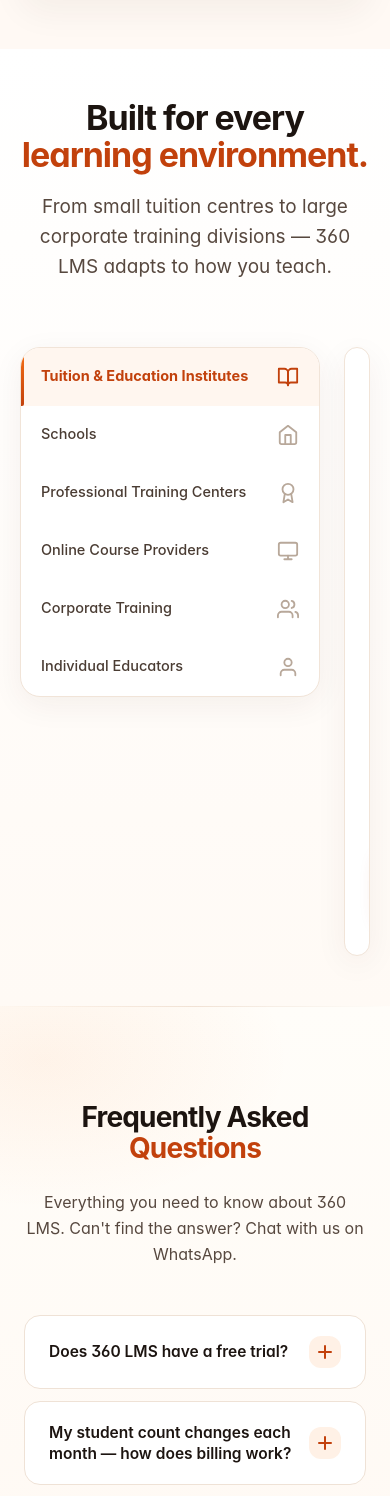
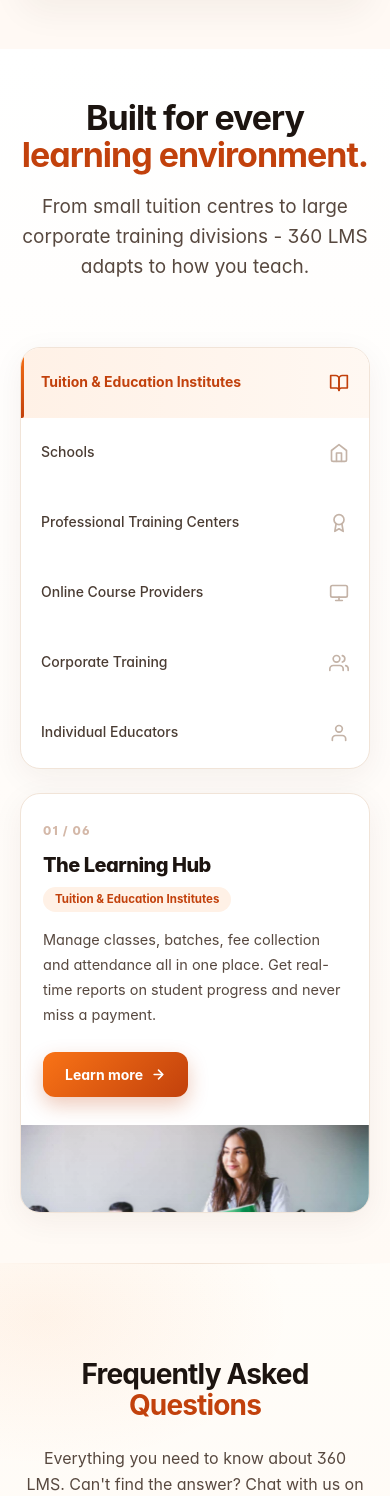
Before and after one commit to Vishmidulanjalee/360LMS, a React (Vite) app: page / in a window 390 px wide. Shown: the part 9078-10574 px from the top of the page. Built offline with nearby package versions, Linux system fonts and the light colour scheme; a web font is replaced by a local one.

Commit message:
added some animation and fix some bugs in solution section

```diff
--- a/src/components/Solutions.jsx
+++ b/src/components/Solutions.jsx
@@ -1,4 +1,4 @@
-import { useEffect, useRef, useState } from 'react'
+import { useEffect, useRef, useState, useCallback } from 'react'
 
 /* ── JPG assets only ── */
 import tuitionImg    from '../assets/solutions/tuition.jpg'
@@ -8,6 +8,8 @@ import onlineImg     from '../assets/solutions/online.jpg'
 import corporateImg  from '../assets/solutions/Corporate.jpg'
 import individualImg from '../assets/solutions/Individual educators.jpg'
 
+const PANEL_HEIGHT = 420
+
 const items = [
   {
     img: tuitionImg,
@@ -15,7 +17,7 @@ const items = [
     subtitle: 'The Learning Hub',
     text: 'Manage classes, batches, fee collection and attendance all in one place. Get real-time reports on student progress and never miss a payment.',
     icon: (
-      <svg width="22" height="22" viewBox="0 0 24 24" fill="none" stroke="currentColor" strokeWidth="2" strokeLinecap="round" strokeLinejoin="round">
+      <svg width="20" height="20" viewBox="0 0 24 24" fill="none" stroke="currentColor" strokeWidth="2" strokeLinecap="round" strokeLinejoin="round">
         <path d="M2 3h6a4 4 0 0 1 4 4v14a3 3 0 0 0-3-3H2z"/><path d="M22 3h-6a4 4 0 0 0-4 4v14a3 3 0 0 1 3-3h7z"/>
       </svg>
     ),
@@ -26,7 +28,7 @@ const items = [
     subtitle: 'The Campus Command',
     text: 'Connect students, staff and parents on one platform. Streamline communication, track attendance and manage academics with ease.',
     icon: (
-      <svg width="22" height="22" viewBox="0 0 24 24" fill="none" stroke="currentColor" strokeWidth="2" strokeLinecap="round" strokeLinejoin="round">
+      <svg width="20" height="20" viewBox="0 0 24 24" fill="none" stroke="currentColor" strokeWidth="2" strokeLinecap="round" strokeLinejoin="round">
         <path d="M3 9l9-7 9 7v11a2 2 0 0 1-2 2H5a2 2 0 0 1-2-2z"/><polyline points="9 22 9 12 15 12 15 22"/>
       </svg>
     ),
@@ -37,7 +39,7 @@ const items = [
     subtitle: 'The Skills Accelerator',
     text: 'Design programs, manage cohorts and issue certifications. Track learner progress and deliver high-impact professional development.',
     icon: (
-      <svg width="22" height="22" viewBox="0 0 24 24" fill="none" stroke="currentColor" strokeWidth="2" strokeLinecap="round" strokeLinejoin="round">
+      <svg width="20" height="20" viewBox="0 0 24 24" fill="none" stroke="currentColor" strokeWidth="2" strokeLinecap="round" strokeLinejoin="round">
         <circle cx="12" cy="8" r="6"/><path d="M15.477 12.89L17 22l-5-3-5 3 1.523-9.11"/>
       </svg>
     ),
@@ -48,7 +50,7 @@ const items = [
     subtitle: 'The Digital Classroom',
     text: 'Sell and deliver courses online with a built-in store, video support and automated enrolments. Monetise your knowledge effortlessly.',
     icon: (
-      <svg width="22" height="22" viewBox="0 0 24 24" fill="none" stroke="currentColor" strokeWidth="2" strokeLinecap="round" strokeLinejoin="round">
+      <svg width="20" height="20" viewBox="0 0 24 24" fill="none" stroke="currentColor" strokeWidth="2" strokeLinecap="round" strokeLinejoin="round">
         <rect x="2" y="3" width="20" height="14" rx="2"/><path d="M8 21h8M12 17v4"/>
       </svg>
     ),
@@ -59,7 +61,7 @@ const items = [
     subtitle: 'The Workforce Upskiller',
     text: 'Upskill entire teams with tracked learning paths and compliance modules. Measure ROI and keep your organisation ahead of the curve.',
     icon: (
-      <svg width="22" height="22" viewBox="0 0 24 24" fill="none" stroke="currentColor" strokeWidth="2" strokeLinecap="round" strokeLinejoin="round">
+      <svg width="20" height="20" viewBox="0 0 24 24" fill="none" stroke="currentColor" strokeWidth="2" strokeLinecap="round" strokeLinejoin="round">
         <path d="M17 21v-2a4 4 0 0 0-4-4H5a4 4 0 0 0-4 4v2"/><circle cx="9" cy="7" r="4"/><path d="M23 21v-2a4 4 0 0 0-3-3.87M16 3.13a4 4 0 0 1 0 7.75"/>
       </svg>
     ),
@@ -70,14 +72,14 @@ const items = [
     subtitle: 'The Solo Teacher',
     text: 'Run your own classes your way — set your schedule, collect fees and manage students without the overhead of a full institution.',
     icon: (
-      <svg width="22" height="22" viewBox="0 0 24 24" fill="none" stroke="currentColor" strokeWidth="2" strokeLinecap="round" strokeLinejoin="round">
+      <svg width="20" height="20" viewBox="0 0 24 24" fill="none" stroke="currentColor" strokeWidth="2" strokeLinecap="round" strokeLinejoin="round">
         <path d="M20 21v-2a4 4 0 0 0-4-4H8a4 4 0 0 0-4 4v2"/><circle cx="12" cy="7" r="4"/>
       </svg>
     ),
   },
 ]
 
-function useInView(threshold = 0.12) {
+function useInView(threshold = 0.1) {
   const ref = useRef(null)
   const [inView, setInView] = useState(false)
   useEffect(() => {
@@ -93,103 +95,204 @@ function useInView(threshold = 0.12) {
   return [ref, inView]
 }
 
+/* Spinner SVG */
+function Spinner() {
+  return (
+    <svg
+      width="16" height="16" viewBox="0 0 24 24"
+      fill="none" stroke="currentColor" strokeWidth="2.5"
+      strokeLinecap="round"
+      style={{ animation: 'solSpin .7s linear infinite', display: 'block' }}
+    >
+      <path d="M21 12a9 9 0 1 1-18 0 9 9 0 0 1 18 0" opacity=".25"/>
+      <path d="M12 3a9 9 0 0 1 9 9"/>
+    </svg>
+  )
+}
+
 export default function Solutions() {
-  const [ref, inView] = useInView()
-  const [active, setActive] = useState(0)
+  const [sectionRef, inView] = useInView()
+  const [active, setActive]       = useState(0)
   const [imgLoaded, setImgLoaded] = useState(false)
-  const prev = useRef(0)
+  const [contentIn, setContentIn] = useState(true)   // content slide-in state
+  const [btnLoading, setBtnLoading] = useState(false) // button spinner
+  const [hoveredTab, setHoveredTab] = useState(null)
 
-  /* reset imgLoaded on tab switch for fade effect */
-  const handleSelect = (i) => {
+  /* Switch tab with content exit → swap → enter animation */
+  const handleSelect = useCallback((i) => {
     if (i === active) return
-    prev.current = active
+    setContentIn(false)       // slide out
     setImgLoaded(false)
+    setTimeout(() => {
       setActive(i)
+      setContentIn(true)      // slide in new content
+    }, 220)
+  }, [active])
+
+  /* Button loading mock */
+  const handleLearnMore = () => {
+    if (btnLoading) return
+    setBtnLoading(true)
+    setTimeout(() => setBtnLoading(false), 1800)
   }
 
   const item = items[active]
 
   return (
-    <section id="solutions" className="sec" ref={ref}
-      style={{ background: 'linear-gradient(180deg,#fff 0%,#fffaf5 100%)' }}>
+    <section
+      id="solutions"
+      className="sec"
+      ref={sectionRef}
+      style={{ background: 'linear-gradient(180deg,#fff 0%,#fffaf5 100%)' }}
+    >
+      {/* keyframes injected once */}
+      <style>{`
+        @keyframes solSpin   { to { transform: rotate(360deg); } }
+        @keyframes solSlideIn {
+          from { opacity: 0; transform: translateY(18px); }
+          to   { opacity: 1; transform: translateY(0); }
+        }
+        @keyframes solFadeImg {
+          from { opacity: 0; transform: scale(1.04); }
+          to   { opacity: 1; transform: scale(1); }
+        }
+        .sol-tab-btn:hover .sol-tab-bg { opacity: 1 !important; }
+        .sol-tab-btn:hover .sol-tab-label { color: #C2410C !important; }
+        .sol-tab-btn:hover .sol-tab-icon  { color: #C2410C !important; }
+
+        @media (max-width: 900px) {
+          .sol-two-col  { grid-template-columns: 1fr !important; }
+          .sol-panel    { grid-template-columns: 1fr !important; }
+          .sol-img-side { border-radius: 0 0 20px 20px !important; min-height: 240px !important; }
+          .sol-panel    { min-height: unset !important; }
+        }
+        @media (max-width: 580px) {
+          .sol-text-side { padding: 28px 22px !important; }
+        }
+      `}</style>
+
       <div className="wrap">
 
-        {/* ── Heading ── */}
-        <div className={`sec-head transition-all duration-700 ease-out
-          ${inView ? 'opacity-100 translate-y-0' : 'opacity-0 translate-y-8'}`}>
-          <h2>Built for every <span style={{ color: '#C2410C' }}>learning environment.</span></h2>
-          <p>From small tuition centres to large corporate training divisions — 360 LMS adapts to how you teach.</p>
+        {/* ── Heading – scroll-in ── */}
+        <div
+          className="sec-head"
+          style={{
+            opacity:   inView ? 1 : 0,
+            transform: inView ? 'translateY(0)' : 'translateY(28px)',
+            transition: 'opacity .7s ease, transform .7s ease',
+          }}
+        >
+          <h2>
+            Built for every{' '}
+            <span style={{ color: '#C2410C' }}>learning environment.</span>
+          </h2>
+          <p>From small tuition centres to large corporate training divisions - 360 LMS adapts to how you teach.</p>
         </div>
 
-        {/* ── Two-column layout ── */}
+        {/* ── Two-column layout – scroll-in ── */}
         <div
-          className={`transition-all duration-700 ease-out ${inView ? 'opacity-100 translate-y-0' : 'opacity-0 translate-y-10'}`}
+          className="sol-two-col"
           style={{
             display: 'grid',
             gridTemplateColumns: '300px 1fr',
             gap: '24px',
-            alignItems: 'start',
-            transitionDelay: '150ms',
+            alignItems: 'stretch',
+            opacity:   inView ? 1 : 0,
+            transform: inView ? 'translateY(0)' : 'translateY(36px)',
+            transition: 'opacity .75s ease .18s, transform .75s ease .18s',
           }}
         >
-          {/* ── LEFT: tab list ── */}
+
+          {/* ══ LEFT: sidebar tabs ══ */}
           <div style={{
             background: '#fff',
             border: '1px solid #F1E4D8',
             borderRadius: '20px',
             overflow: 'hidden',
             boxShadow: '0 8px 32px rgba(60,30,10,.06)',
+            display: 'flex',
+            flexDirection: 'column',
           }}>
             {items.map(({ title, icon }, i) => {
-              const isActive = i === active
+              const isActive  = i === active
+              const isHovered = hoveredTab === i
+
               return (
                 <button
                   key={title}
+                  className="sol-tab-btn"
                   onClick={() => handleSelect(i)}
+                  onMouseEnter={() => setHoveredTab(i)}
+                  onMouseLeave={() => setHoveredTab(null)}
                   style={{
+                    flex: 1,
                     width: '100%',
                     display: 'flex',
                     alignItems: 'center',
                     justifyContent: 'space-between',
                     gap: '12px',
-                    padding: '18px 20px',
+                    padding: '0 20px',
                     borderBottom: i < items.length - 1 ? '1px solid #F5ECE4' : 'none',
-                    background: isActive ? '#FFF6EF' : 'transparent',
+                    background: 'transparent',
                     cursor: 'pointer',
                     border: 'none',
                     borderBottom: i < items.length - 1 ? '1px solid #F5ECE4' : 'none',
                     textAlign: 'left',
-                    transition: 'background .2s',
                     position: 'relative',
+                    transition: 'background .18s',
+                    minHeight: `${PANEL_HEIGHT / items.length}px`,
                   }}
                 >
-                  {/* active left accent bar */}
-                  {isActive && (
+                  {/* Hover / active fill */}
+                  <span
+                    className="sol-tab-bg"
+                    style={{
+                      position: 'absolute',
+                      inset: 0,
+                      background: isActive
+                        ? 'linear-gradient(90deg,#FFF1E6,#FFF8F2)'
+                        : 'linear-gradient(90deg,#FFF8F4,#FFFCFA)',
+                      opacity: isActive ? 1 : (isHovered ? 1 : 0),
+                      transition: 'opacity .18s',
+                      pointerEvents: 'none',
+                    }}
+                  />
+
+                  {/* Active left accent bar */}
                   <span style={{
                     position: 'absolute',
                     left: 0, top: 0, bottom: 0,
-                      width: '3px',
+                    width: isActive ? '3px' : '0px',
                     background: 'linear-gradient(180deg,#F97316,#C2410C)',
                     borderRadius: '0 2px 2px 0',
+                    transition: 'width .2s ease',
                   }} />
-                  )}
 
-                  <span style={{
-                    fontSize: '14.5px',
+                  <span
+                    className="sol-tab-label"
+                    style={{
+                      fontSize: '14px',
                       fontWeight: isActive ? 700 : 500,
                       color: isActive ? '#C2410C' : '#4A3C33',
                       fontFamily: "'SF Pro Display','Satoshi',sans-serif",
-                    lineHeight: 1.3,
+                      lineHeight: 1.35,
                       flex: 1,
-                  }}>
+                      position: 'relative',
+                      transition: 'color .18s, font-weight .1s',
+                    }}
+                  >
                     {title}
                   </span>
 
-                  <span style={{
-                    color: isActive ? '#C2410C' : '#B8A89A',
+                  <span
+                    className="sol-tab-icon"
+                    style={{
+                      color: isActive || isHovered ? '#C2410C' : '#C4B3A7',
                       flexShrink: 0,
-                    transition: 'color .2s',
-                  }}>
+                      position: 'relative',
+                      transition: 'color .18s',
+                    }}
+                  >
                     {icon}
                   </span>
                 </button>
@@ -197,8 +300,10 @@ export default function Solutions() {
             })}
           </div>
 
-          {/* ── RIGHT: content panel ── */}
-          <div style={{
+          {/* ══ RIGHT: content panel ══ */}
+          <div
+            className="sol-panel"
+            style={{
               background: '#fff',
               border: '1px solid #F1E4D8',
               borderRadius: '20px',
@@ -206,28 +311,38 @@ export default function Solutions() {
               boxShadow: '0 8px 32px rgba(60,30,10,.06)',
               display: 'grid',
               gridTemplateColumns: '1fr 1fr',
-            minHeight: '360px',
-          }}>
+              height: `${PANEL_HEIGHT}px`,
+            }}
+          >
             {/* Text side */}
-            <div style={{
+            <div
+              className="sol-text-side"
+              style={{
                 padding: '40px 36px',
                 display: 'flex',
                 flexDirection: 'column',
                 justifyContent: 'center',
+                animation: contentIn ? 'solSlideIn .32s cubic-bezier(.22,.68,0,1.2) both' : 'none',
+                opacity: contentIn ? undefined : 0,
+              }}
+              key={`text-${active}`}
+            >
+              {/* Number */}
+              <span style={{
+                fontSize: '12px',
+                fontWeight: 800,
+                color: '#D4B8A8',
+                letterSpacing: '.1em',
+                fontFamily: "'SF Pro Display','Satoshi',sans-serif",
+                marginBottom: '14px',
+                textTransform: 'uppercase',
               }}>
-              <span style={{
-                fontSize: '13px',
-                fontWeight: 700,
-                color: '#B8A89A',
-                letterSpacing: '.04em',
-                fontFamily: "'SF Pro Display','Satoshi',sans-serif",
-                marginBottom: '16px',
-              }}>
-                {String(active + 1).padStart(2, '0')}
+                {String(active + 1).padStart(2, '0')} / {String(items.length).padStart(2, '0')}
               </span>
 
+              {/* Subtitle / title */}
               <h3 style={{
-                fontSize: 'clamp(22px,2.2vw,28px)',
+                fontSize: 'clamp(20px,2vw,26px)',
                 fontWeight: 800,
                 color: '#1C1410',
                 lineHeight: 1.15,
@@ -238,9 +353,26 @@ export default function Solutions() {
                 {item.subtitle}
               </h3>
 
+              {/* Category label */}
+              <span style={{
+                display: 'inline-block',
+                marginTop: '10px',
+                padding: '4px 12px',
+                borderRadius: '999px',
+                background: '#FFF1E6',
+                color: '#C2410C',
+                fontSize: '11.5px',
+                fontWeight: 700,
+                fontFamily: "'SF Pro Display','Satoshi',sans-serif",
+                width: 'fit-content',
+              }}>
+                {item.title}
+              </span>
+
+              {/* Body text */}
               <p style={{
-                fontSize: '15px',
-                lineHeight: 1.7,
+                fontSize: '14.5px',
+                lineHeight: 1.72,
                 color: '#57483F',
                 marginTop: '16px',
                 fontFamily: "'SF Pro Display','Satoshi',sans-serif",
@@ -248,43 +380,90 @@ export default function Solutions() {
                 {item.text}
               </p>
 
-              <button style={{
-                marginTop: '28px',
+              {/* CTA button */}
+              <button
+                onClick={handleLearnMore}
+                style={{
+                  marginTop: '24px',
                   display: 'inline-flex',
                   alignItems: 'center',
                   gap: '8px',
-                padding: '12px 22px',
+                  padding: btnLoading ? '12px 20px' : '12px 22px',
                   borderRadius: '12px',
-                background: 'linear-gradient(135deg,#F97316,#C2410C)',
+                  background: btnLoading
+                    ? 'linear-gradient(135deg,#E8873A,#A83509)'
+                    : 'linear-gradient(135deg,#F97316,#C2410C)',
                   color: '#fff',
                   fontSize: '14px',
                   fontWeight: 700,
                   fontFamily: "'SF Pro Display','Satoshi',sans-serif",
                   border: 'none',
-                cursor: 'pointer',
+                  cursor: btnLoading ? 'not-allowed' : 'pointer',
                   boxShadow: '0 8px 20px rgba(194,65,12,.28)',
                   width: 'fit-content',
-                transition: 'transform .15s,box-shadow .15s',
+                  transition: 'transform .15s, box-shadow .15s, background .2s',
+                  minWidth: '140px',
+                  justifyContent: 'center',
                 }}
-                onMouseEnter={e => { e.currentTarget.style.transform = 'translateY(-2px)'; e.currentTarget.style.boxShadow = '0 12px 28px rgba(194,65,12,.38)' }}
-                onMouseLeave={e => { e.currentTarget.style.transform = ''; e.currentTarget.style.boxShadow = '0 8px 20px rgba(194,65,12,.28)' }}
+                onMouseEnter={e => {
+                  if (!btnLoading) {
+                    e.currentTarget.style.transform = 'translateY(-2px)'
+                    e.currentTarget.style.boxShadow = '0 14px 30px rgba(194,65,12,.40)'
+                  }
+                }}
+                onMouseLeave={e => {
+                  e.currentTarget.style.transform = ''
+                  e.currentTarget.style.boxShadow = '0 8px 20px rgba(194,65,12,.28)'
+                }}
               >
+                {btnLoading ? (
+                  <>
+                    <Spinner />
+                    Loading…
+                  </>
+                ) : (
+                  <>
                     Learn more
-                <svg width="16" height="16" viewBox="0 0 24 24" fill="none" stroke="currentColor" strokeWidth="2.5" strokeLinecap="round" strokeLinejoin="round">
+                    <svg width="15" height="15" viewBox="0 0 24 24" fill="none" stroke="currentColor" strokeWidth="2.5" strokeLinecap="round" strokeLinejoin="round">
                       <path d="M5 12h14M12 5l7 7-7 7"/>
                     </svg>
+                  </>
+                )}
               </button>
             </div>
 
             {/* Image side */}
-            <div style={{
+            <div
+              className="sol-img-side"
+              style={{
                 position: 'relative',
                 overflow: 'hidden',
                 borderRadius: '0 20px 20px 0',
-              minHeight: '300px',
-            }}>
+              }}
+            >
+              {/* Shimmer skeleton while image loads */}
+              {!imgLoaded && (
+                <div style={{
+                  position: 'absolute',
+                  inset: 0,
+                  background: 'linear-gradient(90deg,#F5ECE4 25%,#FFF1E6 50%,#F5ECE4 75%)',
+                  backgroundSize: '200% 100%',
+                  animation: 'solSpin 1.4s linear infinite',
+                  // override spin for shimmer
+                }} />
+              )}
+              {!imgLoaded && (
+                <div style={{
+                  position: 'absolute',
+                  inset: 0,
+                  background: 'linear-gradient(100deg,#F5ECE4 0%,#FDDCC4 30%,#F5ECE4 60%)',
+                  backgroundSize: '200% 100%',
+                  animation: 'shimmerSol 1.4s ease-in-out infinite',
+                }} />
+              )}
+
               <img
-                key={active}
+                key={`img-${active}`}
                 src={item.img}
                 alt={item.title}
                 onLoad={() => setImgLoaded(true)}
@@ -294,34 +473,48 @@ export default function Solutions() {
                   objectFit: 'cover',
                   objectPosition: 'center',
                   display: 'block',
+                  animation: imgLoaded ? 'solFadeImg .5s ease both' : 'none',
                   opacity: imgLoaded ? 1 : 0,
-                  transition: 'opacity .4s ease',
                 }}
               />
-              {/* subtle gradient overlay on image */}
+
+              {/* Gradient overlay */}
               <div style={{
                 position: 'absolute',
                 inset: 0,
-                background: 'linear-gradient(135deg, rgba(249,115,22,.08) 0%, transparent 60%)',
+                background: 'linear-gradient(180deg, rgba(249,115,22,.07) 0%, transparent 50%, rgba(28,20,16,.18) 100%)',
                 pointerEvents: 'none',
               }} />
+
+              {/* Item number badge on image */}
+              <div style={{
+                position: 'absolute',
+                bottom: '16px',
+                left: '16px',
+                padding: '6px 14px',
+                borderRadius: '999px',
+                background: 'rgba(255,255,255,.88)',
+                backdropFilter: 'blur(8px)',
+                fontSize: '12px',
+                fontWeight: 700,
+                color: '#C2410C',
+                fontFamily: "'SF Pro Display','Satoshi',sans-serif",
+                border: '1px solid rgba(255,255,255,.9)',
+                boxShadow: '0 4px 12px rgba(60,30,10,.12)',
+                animation: imgLoaded ? 'solSlideIn .4s .3s ease both' : 'none',
+                opacity: imgLoaded ? undefined : 0,
+              }}>
+                {item.title}
+              </div>
             </div>
           </div>
         </div>
 
-        {/* ── Responsive stacked on mobile ── */}
+        {/* shimmer keyframe */}
         <style>{`
-          @media (max-width: 860px) {
-            #solutions .sol-two-col {
-              grid-template-columns: 1fr !important;
-            }
-            #solutions .sol-panel {
-              grid-template-columns: 1fr !important;
-            }
-            #solutions .sol-img-side {
-              border-radius: 0 0 20px 20px !important;
-              min-height: 220px !important;
-            }
+          @keyframes shimmerSol {
+            0%   { background-position: 200% 0; }
+            100% { background-position: -200% 0; }
           }
         `}</style>
       </div>
```
Lines whose indentation alone changed are shown as unchanged.
